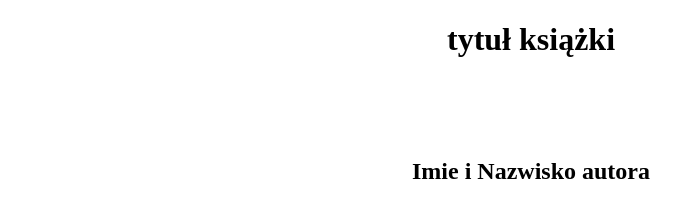
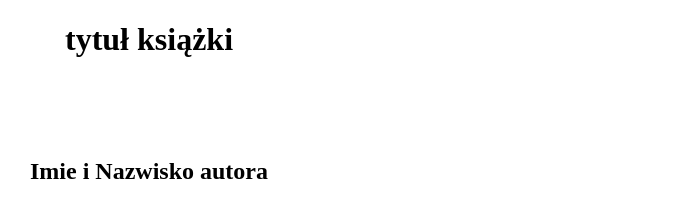
Before and after one commit to Dariadaria01/Zadanie-2-, a plain HTML site: page index.html in a window 1280 px wide. Shown: the whole page, without its empty margins (109-789 px from the left). Drawn offline with Linux system fonts and the light colour scheme.

Commit message:
nazwy klasy po angielsku, dodanie wymiarów

```diff
--- a/index.html
+++ b/index.html
@@ -9,8 +9,8 @@
 </head>
 
 <body>
-    <div class="nagłówki">
-        <h1 class="tytuł">tytuł książki</h1>
+    <div class="headers">
+        <h1 class="title">tytuł książki</h1>
         <h2>Imie i Nazwisko autora</h2>
     </div>
 </body>
--- a/style.css
+++ b/style.css
@@ -1,6 +1,9 @@
-.nagłówki {
+.headers {
   text-align: center;
+  width: 500px;
+  height: 900px;
 }
-.tytuł {
+
+.title {
   margin-bottom: 100px;
 }
```
